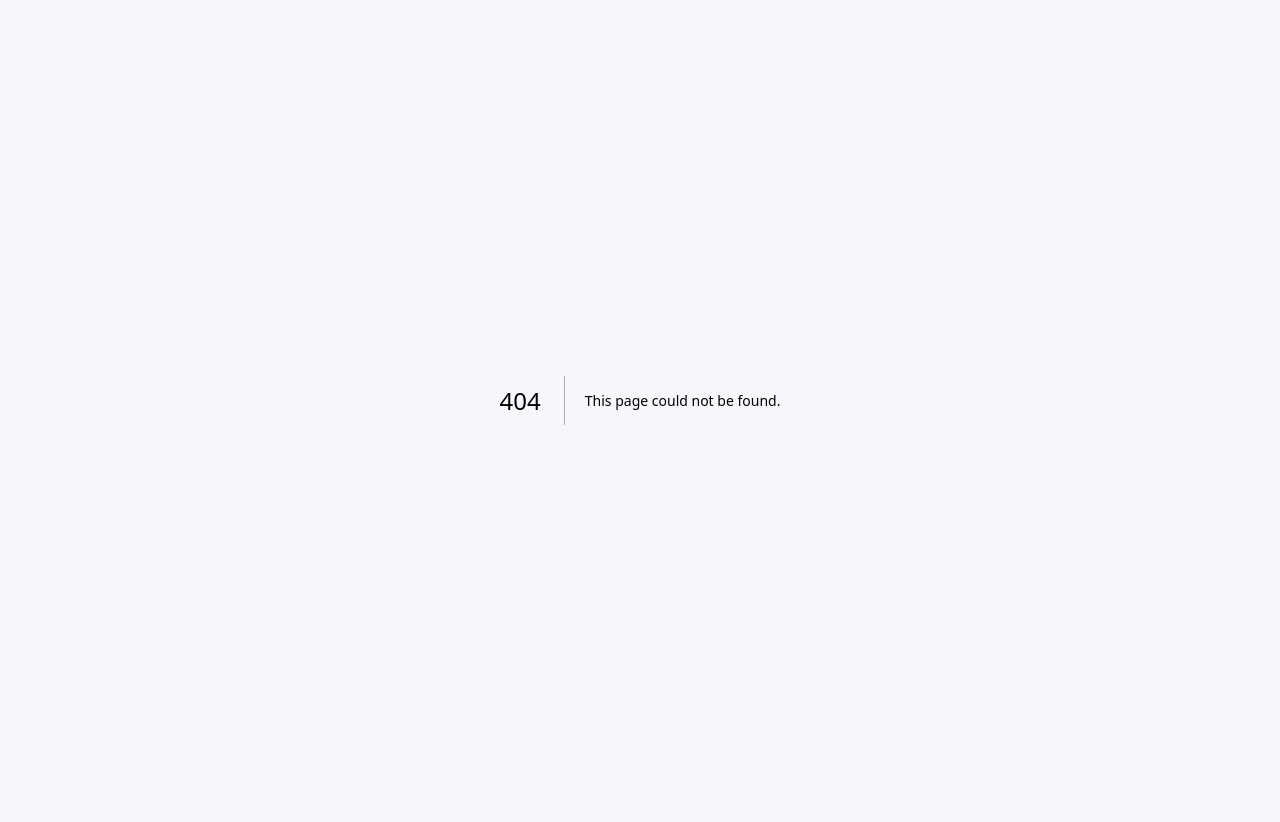
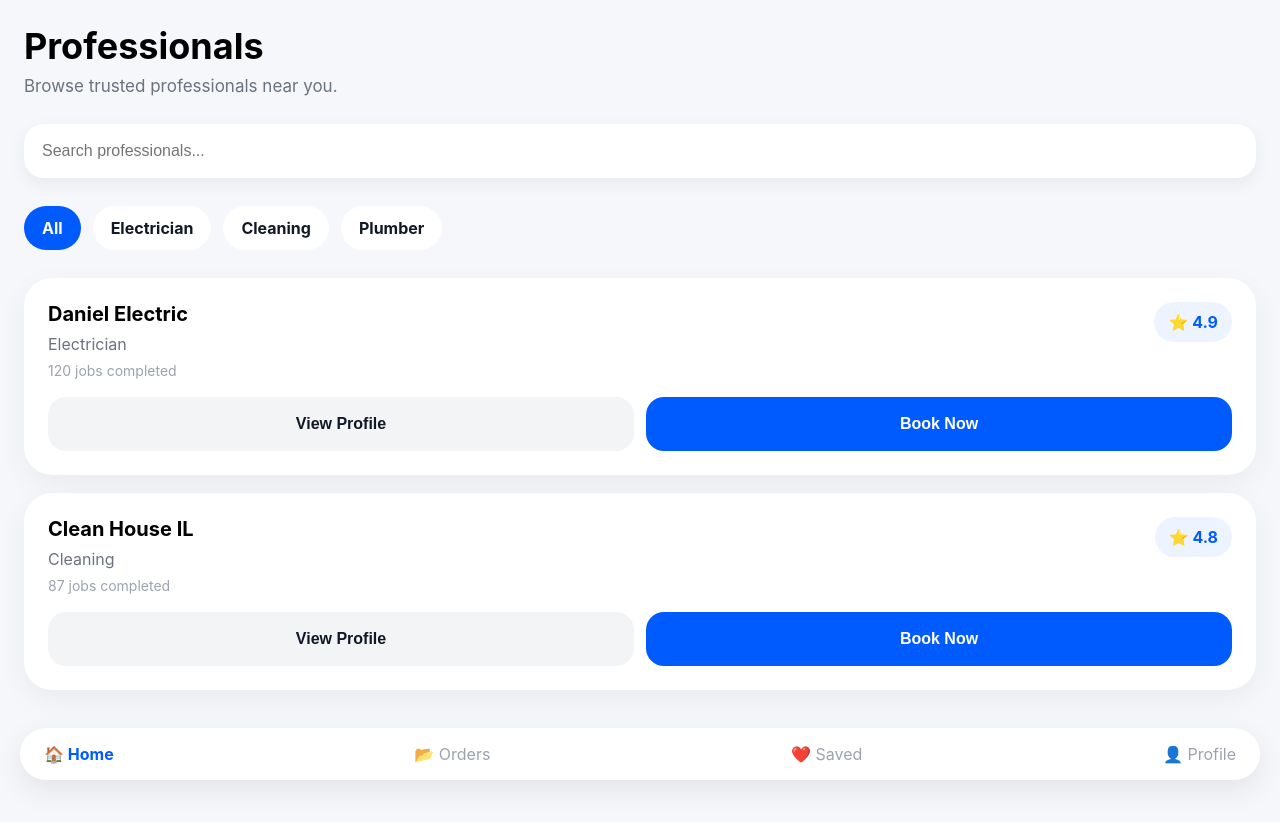
Before and after one commit to YoniLevy10/Fixly, a Next.js app: page /professionals in a window 1280 px wide. Before the commit this address had no page. Shown: the top 822 px of the page. Before the commit the page ends 800 px from the top, so only its background shows below. Built offline with nearby package versions, Linux system fonts and the light colour scheme.

Commit message:
Create professionals marketplace listing screen

```diff
--- /dev/null
+++ b/app/professionals/page.tsx
@@ -0,0 +1,162 @@
+import BottomNav from '@/components/BottomNav'
+import Button from '@/components/ui/Button'
+import Card from '@/components/ui/Card'
+import { professionals } from '@/lib/mock-data'
+
+export default function ProfessionalsPage() {
+  return (
+    <main
+      style={{
+        minHeight: '100vh',
+        background: '#f5f7fb',
+        padding: '24px',
+        paddingBottom: '120px',
+      }}
+    >
+      <div style={{ marginBottom: '28px' }}>
+        <h1
+          style={{
+            fontSize: '36px',
+            marginTop: 0,
+            marginBottom: '8px',
+          }}
+        >
+          Professionals
+        </h1>
+
+        <p
+          style={{
+            color: '#6B7280',
+            fontSize: '17px',
+            margin: 0,
+          }}
+        >
+          Browse trusted professionals near you.
+        </p>
+      </div>
+
+      <input
+        placeholder="Search professionals..."
+        style={{
+          width: '100%',
+          padding: '18px',
+          borderRadius: '20px',
+          border: 'none',
+          fontSize: '16px',
+          boxSizing: 'border-box',
+          marginBottom: '28px',
+          boxShadow: '0 6px 18px rgba(0,0,0,0.06)',
+        }}
+      />
+
+      <div
+        style={{
+          display: 'flex',
+          gap: '12px',
+          overflowX: 'auto',
+          marginBottom: '28px',
+        }}
+      >
+        {['All', 'Electrician', 'Cleaning', 'Plumber'].map((filter) => (
+          <div
+            key={filter}
+            style={{
+              background: filter === 'All' ? '#005BFF' : 'white',
+              color: filter === 'All' ? 'white' : '#111827',
+              padding: '12px 18px',
+              borderRadius: '999px',
+              fontWeight: 700,
+              whiteSpace: 'nowrap',
+            }}
+          >
+            {filter}
+          </div>
+        ))}
+      </div>
+
+      <div
+        style={{
+          display: 'flex',
+          flexDirection: 'column',
+          gap: '18px',
+        }}
+      >
+        {professionals.map((professional) => (
+          <Card key={professional.id}>
+            <div
+              style={{
+                display: 'flex',
+                justifyContent: 'space-between',
+                alignItems: 'flex-start',
+                marginBottom: '18px',
+              }}
+            >
+              <div>
+                <div
+                  style={{
+                    fontWeight: 700,
+                    fontSize: '20px',
+                    marginBottom: '8px',
+                  }}
+                >
+                  {professional.name}
+                </div>
+
+                <div
+                  style={{
+                    color: '#6B7280',
+                    marginBottom: '8px',
+                  }}
+                >
+                  {professional.category}
+                </div>
+
+                <div
+                  style={{
+                    color: '#9CA3AF',
+                    fontSize: '14px',
+                  }}
+                >
+                  {professional.jobsCompleted} jobs completed
+                </div>
+              </div>
+
+              <div
+                style={{
+                  background: '#EEF4FF',
+                  color: '#005BFF',
+                  padding: '10px 14px',
+                  borderRadius: '999px',
+                  fontWeight: 700,
+                }}
+              >
+                ⭐ {professional.rating}
+              </div>
+            </div>
+
+            <div
+              style={{
+                display: 'flex',
+                gap: '12px',
+              }}
+            >
+              <div style={{ flex: 1 }}>
+                <Button variant="secondary">
+                  View Profile
+                </Button>
+              </div>
+
+              <div style={{ flex: 1 }}>
+                <Button>
+                  Book Now
+                </Button>
+              </div>
+            </div>
+          </Card>
+        ))}
+      </div>
+
+      <BottomNav />
+    </main>
+  )
+}
```
